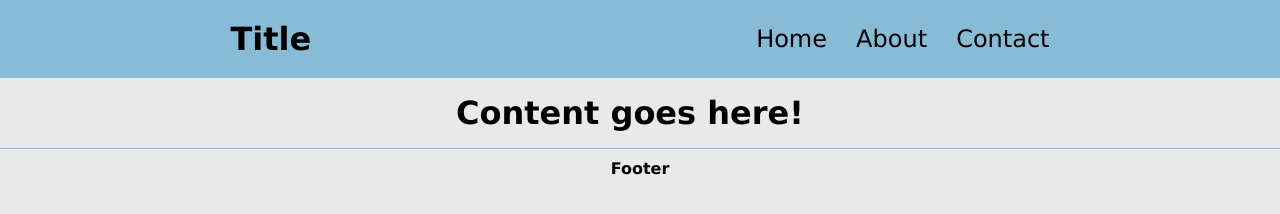
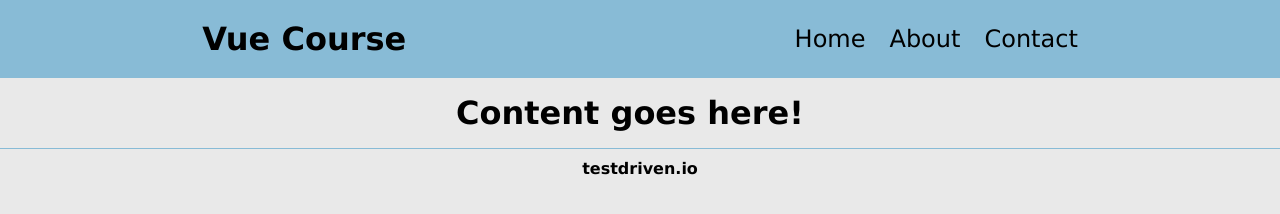
Before and after one commit to ezjung/TD_Learn_Vue, a plain HTML site: page index.html in a window 1280 px wide. Drawn offline with nearby package versions, Linux system fonts and the light colour scheme.

Commit message:
1.5-start. Getting start with vue

```diff
--- a/index.html
+++ b/index.html
@@ -7,11 +7,15 @@
 
     <!-- Local CSS file for styling the application -->
     <link rel="stylesheet" href="css/style.css">
+
+    <!-- Vue.js 3 development version -->
+    <script src="https://unpkg.com/vue@3"></script>
 </head>
 <body>
+    <div id="vue-app">
         <header>
             <div class="title">
-            <h1>Title</h1>
+                <h1>{{ navTitle }}</h1>
             </div>
             <nav>
                 <ul>
@@ -27,7 +31,23 @@
         </main>
 
         <footer>
-        <h4>Footer</h4>
+            <h4>{{ footerMessage }}</h4>
         </footer>
+    </div>
+
+<!-- Vue Code Start-->
+<script type="text/javascript">
+const app = Vue.createApp({
+    data() {
+        return {
+            navTitle: "Vue Course",
+            footerMessage: "testdriven.io"
+        }
+    }
+})
+const mountedApp = app.mount('#vue-app')
+</script>
+<!-- Vue Code Ends-->
+
 </body>
 </html>
```
Lines whose indentation alone changed are shown as unchanged.
